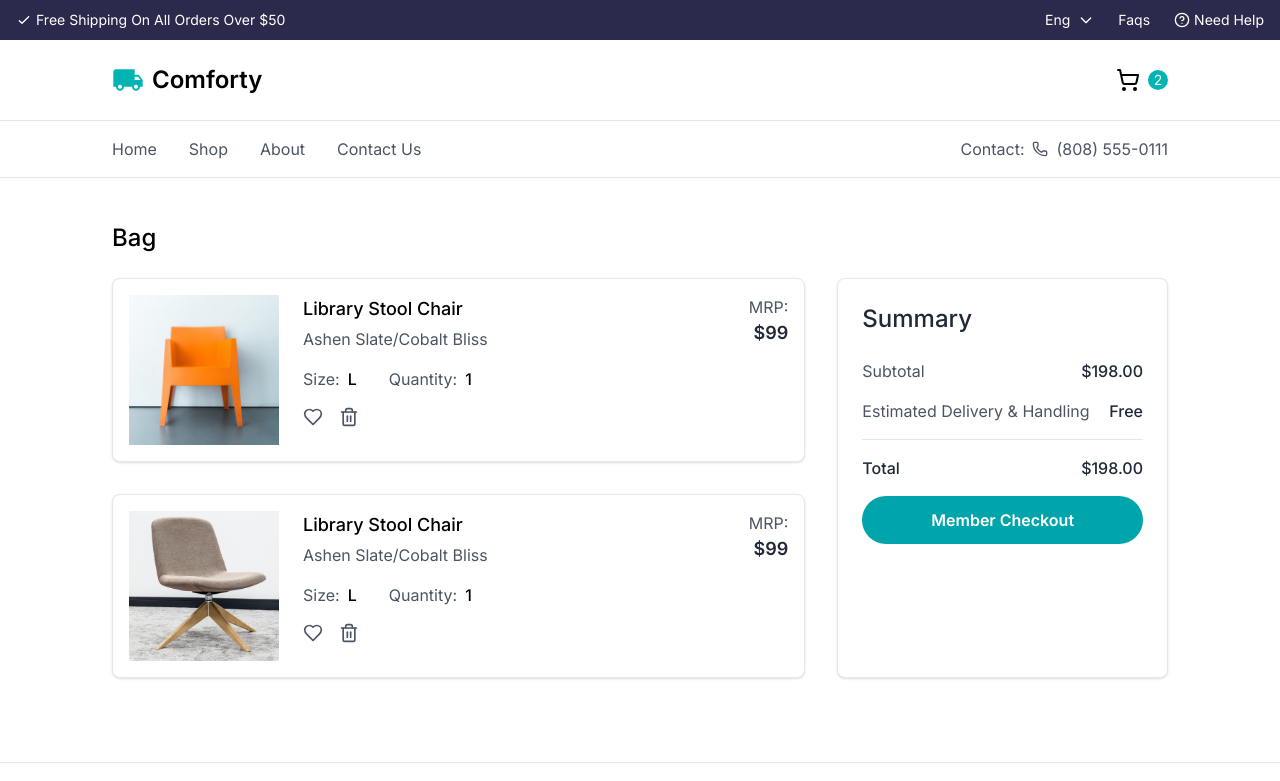
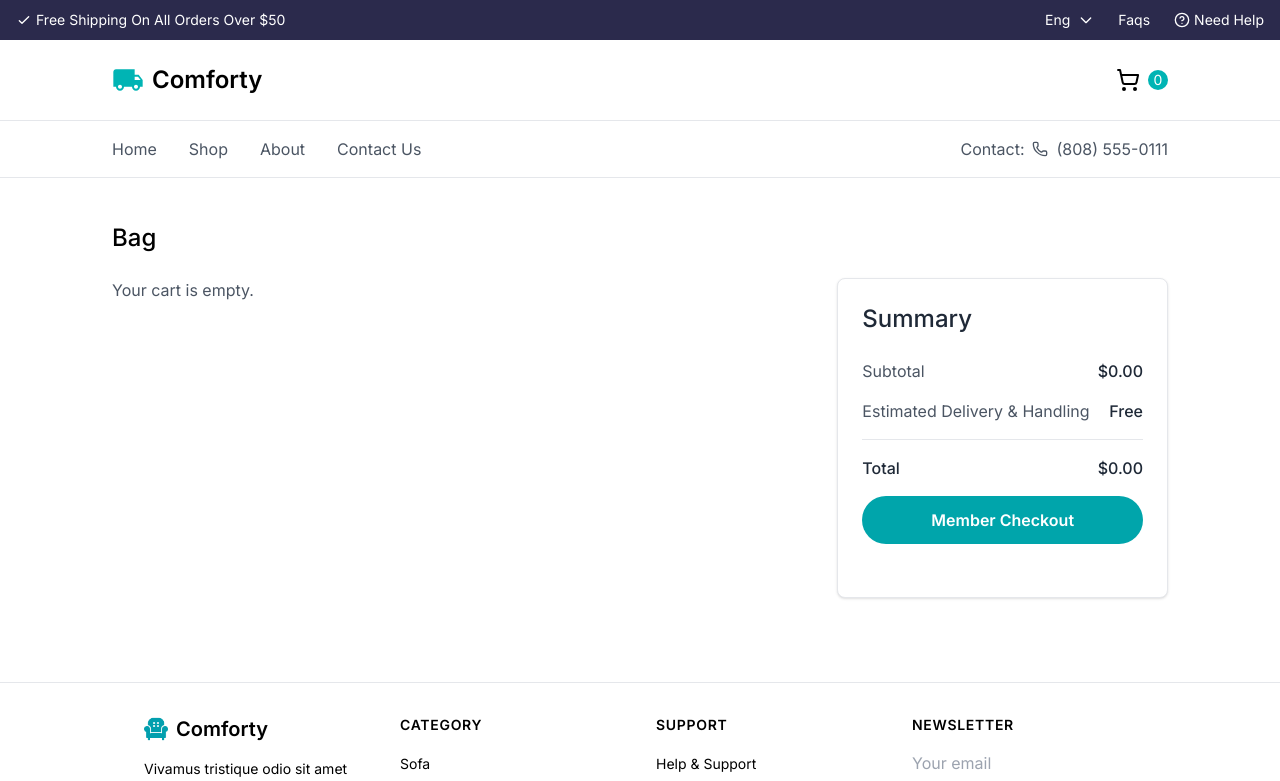
Before and after one commit to MaryamJami1/ui-ux-hackathon, a Next.js app: page /components/cart/myCarts in a window 1280 px wide. Shown: the top 781 px of the page. Built offline with nearby package versions, Linux system fonts and the light colour scheme.

Commit message:
add to cart functionality

```diff
--- a/package.json
+++ b/package.json
@@ -13,7 +13,8 @@
     "next": "^14.2.20",
     "react": "^18",
     "react-dom": "^18",
-    "react-icons": "^5.4.0"
+    "react-icons": "^5.4.0",
+    "react-toastify": "^11.0.2"
   },
   "devDependencies": {
     "@types/node": "^20",
--- a/src/app/components/cart/myCarts/page.tsx
+++ b/src/app/components/cart/myCarts/page.tsx
@@ -1,23 +1,23 @@
+"use client"
+import { useCart } from '@/app/context/CartContext';
 import { Heart, Trash2 } from 'lucide-react';
 import Image from "next/image";
 
 export default function ShoppingCartHeader() {
+  const { cartItems, removeFromCart, increaseQuantity, decreaseQuantity } = useCart();
+
   return (
-        <div className="w-full max-w-7xl mx-auto px-2  m-10 lg:px-28 lg:py-1 font-inter ">
+    <div className="w-full max-w-7xl mx-auto px-2 m-10 lg:px-28 lg:py-1 font-inter">
       <h1 className="text-2xl font-medium mb-6">Bag</h1>
 
       <div className="grid md:grid-cols-3 gap-8">
-
-
         <div className="md:col-span-2 space-y-8">
-                    {[
-                        { id: 1, src: "/hot/item-category 1.png" },
-                        { id: 2, src: "/category/Image (10).png" },
-                    ].map((item) => (
+          {cartItems.length > 0 ? (
+            cartItems.map((item: any) => (
               <div key={item.id} className="flex gap-6 p-4 bg-white shadow rounded-lg border border-gray-200">
                 <div className="w-[150px] h-[150px] bg-gray-100 relative">
                   <Image
-                                    src={item.src}
+                    src={item.image}
                     alt={`Product Image ${item.id}`}
                     width={150}
                     height={150}
@@ -27,44 +27,65 @@ export default function ShoppingCartHeader() {
                 <div className="flex-1">
                   <div className="flex justify-between">
                     <div>
-                                        <h3 className="text-lg font-medium">Library Stool Chair</h3>
-                                        <p className="text-gray-600 mt-1">Ashen Slate/Cobalt Bliss</p>
+                      <h3 className="text-lg font-medium">{item.name}</h3>
+                      <p className="text-gray-600 mt-1">{item.color}</p>
                       <div className="mt-4 flex gap-8">
                         <div>
                           <span className="text-gray-600">Size:</span>
-                                                <span className="ml-2 font-medium">L</span>
+                          <span className="ml-2 font-medium">{item.size}</span>
                         </div>
                         <div>
                           <span className="text-gray-600">Quantity:</span>
-                                                <span className="ml-2 font-medium">1</span>
+                          <span className="ml-2 font-medium">{item.quantity}</span>
                         </div>
                       </div>
                     </div>
                     <div className="text-right">
                       <p className="text-gray-600">MRP:</p>
-                                        <p className="text-lg font-semibold text-gray-800">$99</p>
+                      <p className="text-lg font-semibold text-gray-800">${item.price}</p>
                     </div>
                   </div>
                   <div className="mt-4 flex gap-4">
+                    <button
+                      className="text-gray-600 hover:text-gray-900 transition"
+                      onClick={() => removeFromCart(item.id)}  // Remove item from cart
+                    >
+                      <Trash2 className="w-5 h-5" />
+                    </button>
                     <button className="text-gray-600 hover:text-gray-900 transition">
                       <Heart className="w-5 h-5" />
                     </button>
-                                    <button className="text-gray-600 hover:text-gray-900 transition">
-                                        <Trash2 className="w-5 h-5" />
+                    {/* Buttons for increasing and decreasing quantity */}
+                    <button
+                      onClick={() => increaseQuantity(item.id)} // Increase quantity from context
+                      className="px-2 py-1 bg-gray-200 text-gray-700 rounded"
+                    >
+                      +
+                    </button>
+                    <button
+                      onClick={() => decreaseQuantity(item.id)} // Decrease quantity from context
+                      className="px-2 py-1 bg-gray-200 text-gray-700 rounded"
+                    >
+                      -
                     </button>
                   </div>
                 </div>
               </div>
-                    ))}
+            ))
+          ) : (
+            <p className="text-gray-600">Your cart is empty.</p>
+          )}
         </div>
 
         {/* Summary Section */}
-                <div className="bg-white shadow rounded-lg border border-gray-200 p-6">
+        <div className="bg-white shadow rounded-lg border border-gray-200 p-6 h-[20rem]">
           <h2 className="text-2xl font-medium text-gray-800">Summary</h2>
           <div className="mt-6 space-y-4">
             <div className="flex justify-between">
               <span className="text-gray-600">Subtotal</span>
-                            <span className="font-medium text-gray-800">$198.00</span>
+              <span className="font-medium text-gray-800">
+                ${cartItems.reduce((total, item) => total + item.price * item.quantity, 0).toFixed(2)}
+              </span>
             </div>
             <div className="flex justify-between">
               <span className="text-gray-600">Estimated Delivery & Handling</span>
@@ -72,7 +93,9 @@ export default function ShoppingCartHeader() {
             </div>
             <div className="pt-4 flex justify-between border-t border-gray-200">
               <span className="font-medium text-gray-800">Total</span>
-                            <span className="font-medium text-gray-800">$198.00</span>
+              <span className="font-medium text-gray-800">
+                ${cartItems.reduce((total, item) => total + item.price * item.quantity, 0).toFixed(2)}
+              </span>
             </div>
             <button className="w-full bg-[#00A5AB] text-white font-semibold rounded-full py-3 px-4 mt-4 hover:bg-[#008f94] transition-colors">
               Member Checkout
--- a/src/app/components/feature/Product.tsx
+++ b/src/app/components/feature/Product.tsx
@@ -1,19 +1,23 @@
-import Image from "next/image"
-import { ShoppingCart } from 'lucide-react'
-import { Badge } from "@/app/components/ui/Badge"
-import { Button } from "@/app/components/ui/Button"
-import { Card, CardContent } from "@/app/components/ui/Card"
+"use client"
+import Image from "next/image";
+import { ShoppingCart } from "lucide-react";
+import { Badge } from "@/app/components/ui/Badge";
+import { Button } from "@/app/components/ui/Button";
+import { Card, CardContent } from "@/app/components/ui/Card";
+import { useCart } from "@/app/context/CartContext"; // Import the cart context
+import { toast, ToastContainer } from "react-toastify"; // Import react-toastify
+import "react-toastify/dist/ReactToastify.css"; // Import CSS for toast notifications
 
 interface Product {
-  id: number
-  name: string
-  price: number
-  originalPrice?: number
-  image: string
+  id: number;
+  name: string;
+  price: number;
+  originalPrice?: number;
+  image: string;
   badge?: {
-    text: string
-    variant: "default" | "secondary" | "destructive" | "outline"
-  }
+    text: string;
+    variant: "default" | "secondary" | "destructive" | "outline";
+  };
 }
 
 const products: Product[] = [
@@ -50,16 +54,31 @@ const products: Product[] = [
     price: 20,
     image: "/product/Image (11).png",
   },
-]
+];
 
 export default function FeaturedProducts() {
+  const { addToCart } = useCart();
+  console.log(addToCart);
+
+  // Customized toast notification function
+  const notify = () => {
+    toast.success("Product added to cart!", {
+      position: "top-right", // Correct position usage as a string
+      autoClose: 1000, // Hide after 3 seconds
+      hideProgressBar: true, // Hide progress bar
+      closeButton: false, // Disable close button
+      className: "bg-green-500 text-white font-semibold p-4 rounded-md", // Customize your toast style
+    });
+  };
+
   return (
+    <>
       <section className="w-full py-12">
         <div className="container px-4 md:px-6">
-        <h2 className="text-3xl font-bold tracking-tight  mb-8">Featured Products</h2>
+          <h2 className="text-3xl font-bold tracking-tight mb-8">Featured Products</h2>
           <div className="grid grid-cols-1 sm:grid-cols-2 lg:grid-cols-4 gap-6">
             {products.map((product) => (
-            <Card key={product.id} className="group overflow-hidden rounded-xl ">
+              <Card key={product.id} className="group overflow-hidden rounded-xl">
                 <CardContent className="p-0">
                   <div className="relative">
                     {product.badge && (
@@ -95,6 +114,18 @@ export default function FeaturedProducts() {
                         size="icon"
                         className="rounded-full"
                         aria-label="Add to cart"
+                        onClick={() => {
+                          addToCart({
+                            id: product.id,
+                            name: product.name,
+                            price: product.price,
+                            image: product.image,
+                            quantity: 1, // Default quantity
+                            size: "M", // Static or dynamic value (e.g., "M")
+                            color: "Red", // Static or dynamic value (e.g., "Red")
+                          });
+                          notify(); // Show the toast notification
+                        }}
                       >
                         <ShoppingCart className="h-4 w-4" />
                       </Button>
@@ -106,5 +137,7 @@ export default function FeaturedProducts() {
           </div>
         </div>
       </section>
-  )
+
+    </>
+  );
 }
--- a/src/app/components/nav-bar.tsx
+++ b/src/app/components/nav-bar.tsx
@@ -2,12 +2,16 @@
 import Link from "next/link";
 import { Phone, ShoppingCart, HelpCircle, Menu, X } from "lucide-react";
 import { useState } from "react";
+import { useCart } from "../context/CartContext";
+
 
 export default function Navbar() {
+  const { cartItems } = useCart();
+
   const [menuOpen, setMenuOpen] = useState(false);
 
   const handleLinkClick = () => {
-    setMenuOpen(false); // Close the menu when a link is clicked
+    setMenuOpen(false);
   };
 
   return (
@@ -82,7 +86,7 @@ export default function Navbar() {
             >
               <ShoppingCart className="w-6 h-6" />
               <span className="bg-[#00B4B4] text-white rounded-full w-5 h-5 flex items-center justify-center text-sm">
-                2
+              {cartItems.length}
               </span>
             </Link>
             <button
--- a/src/app/components/ourproducts/OurProduct.tsx
+++ b/src/app/components/ourproducts/OurProduct.tsx
@@ -1,18 +1,26 @@
-import { ShoppingCart } from 'lucide-react'
-import { Badge } from "@/app/components/ui/Badge"
-import Image from 'next/image'
-import Link from 'next/link'
+"use client"
+import { ShoppingCart } from 'lucide-react';
+import { Badge } from "@/app/components/ui/Badge";
+import Image from 'next/image';
+import Link from 'next/link';
+import { useCart } from "../../context/CartContext";
+import { Button } from '../ui/Button';
+import { toast, ToastContainer } from "react-toastify"; // Import toast and ToastContainer
+import "react-toastify/dist/ReactToastify.css"; // Import the CSS for toast notifications
+
 interface Product {
-  id: number
-  title: string
-  price: number
-  originalPrice?: number
-  image: string
-  isNew?: boolean
-  isSale?: boolean
+  id: number;
+  title: string;
+  price: number;
+  originalPrice?: number;
+  image: string;
+  isNew?: boolean;
+  isSale?: boolean;
 }
 
 export default function OurProduct() {
+  const { addToCart } = useCart();
+
   const products: Product[] = [
     {
       id: 1,
@@ -68,13 +76,36 @@ export default function OurProduct() {
       price: 20,
       image: "/hot/card (1).png"
     }
-  ]
+  ];
+
+  // Customized toast notification function
+  const notify = () => {
+    toast.success("Product added to cart!", {
+      position: "top-right",
+      autoClose: 1000,
+      hideProgressBar: true,
+      closeButton: false,
+      className: "bg-green-500 text-white font-semibold p-4 rounded-md",
+    });
+  };
+
+  const handleAddToCart = (product: Product) => {
+    const cartItem = {
+      id: product.id,
+      name: product.title,
+      price: product.price,
+      image: product.image,
+      quantity: 1,
+      size: '',
+      color: ''
+    };
+    addToCart(cartItem); // Add item to cart
+    notify(); // Show the toast notification after adding the product
+  };
 
   return (
     <div className="container mx-auto px-4 py-20">
-
-      <h1 className="text-3xl text-center font-semibold text-[#1C1B1F] tracking-tight  mb-8"> Our Products</h1>
-
+      <h1 className="text-3xl text-center font-semibold text-[#1C1B1F] tracking-tight mb-8">Our Products</h1>
       <div className="grid grid-cols-1 gap-6 sm:grid-cols-2 lg:grid-cols-4">
         {products.map((product) => (
           <div key={product.id} className="group relative rounded-lg bg-white">
@@ -113,14 +144,18 @@ export default function OurProduct() {
                   )}
                 </div>
               </div>
-              <button className="rounded-full bg-[#00B5A5] p-2 text-white transition-colors hover:bg-[#00A294]">
+              <Button
+                className="rounded-full bg-[#00B5A5] p-2 text-white transition-colors hover:bg-[#00A294]"
+                onClick={() => handleAddToCart(product)} // Add to cart functionality
+              >
                 <ShoppingCart className="h-5 w-5" />
                 <span className="sr-only">Add to cart</span>
-              </button>
+              </Button>
             </div>
           </div>
         ))}
       </div>
+
     </div>
-  )
+  );
 }
--- /dev/null
+++ b/src/app/context/CartContext.tsx
@@ -0,0 +1,77 @@
+"use client"
+import React, { createContext, useContext, useState, ReactNode } from "react";
+
+interface CartItem {
+  id: number;
+  name: string;
+  price: number;
+  image: string;
+  quantity: number;
+  size: string;
+  color: string;
+}
+
+interface CartContextType {
+  cartItems: CartItem[];
+  addToCart: (item: CartItem) => void;
+  removeFromCart: (id: number) => void;
+  increaseQuantity: (id: number) => void;
+  decreaseQuantity: (id: number) => void;
+}
+
+const CartContext = createContext<CartContextType | undefined>(undefined);
+
+export const CartProvider: React.FC<{ children: ReactNode }> = ({ children }) => {
+  const [cartItems, setCartItems] = useState<CartItem[]>([]);
+
+  const addToCart = (item: CartItem) => {
+    setCartItems((prevItems) => {
+      const existingItem = prevItems.find((cartItem) => cartItem.id === item.id);
+      if (existingItem) {
+        return prevItems.map((cartItem) =>
+          cartItem.id === item.id
+            ? { ...cartItem, quantity: cartItem.quantity + 1 }
+            : cartItem
+        );
+      } else {
+        return [...prevItems, item];
+      }
+    });
+  };
+
+  const removeFromCart = (id: number) => {
+    setCartItems((prevItems) => prevItems.filter((item) => item.id !== id));
+  };
+
+  const increaseQuantity = (id: number) => {
+    setCartItems((prevItems) =>
+      prevItems.map((item) =>
+        item.id === id ? { ...item, quantity: item.quantity + 1 } : item
+      )
+    );
+  };
+
+  const decreaseQuantity = (id: number) => {
+    setCartItems((prevItems) =>
+      prevItems.map((item) =>
+        item.id === id && item.quantity > 1
+          ? { ...item, quantity: item.quantity - 1 }
+          : item
+      )
+    );
+  };
+
+  return (
+    <CartContext.Provider value={{ cartItems, addToCart, removeFromCart, increaseQuantity, decreaseQuantity }}>
+      {children}
+    </CartContext.Provider>
+  );
+};
+
+export const useCart = (): CartContextType => {
+  const context = useContext(CartContext);
+  if (!context) {
+    throw new Error("useCart must be used within a CartProvider");
+  }
+  return context;
+};
--- a/src/app/layout.tsx
+++ b/src/app/layout.tsx
@@ -3,6 +3,9 @@ import { Inter } from "next/font/google";
 import "./globals.css";
 import NavBar from "./components/nav-bar";
 import Footer from "./components/footer/Footer";
+import { CartProvider } from "./context/CartContext";
+import { ToastContainer } from "react-toastify";
+import "react-toastify/dist/ReactToastify.css"; // ToastContainer ke liye styles
 
 const inter = Inter({
   subsets: ['latin'],
@@ -15,7 +18,6 @@ export const metadata: Metadata = {
   description: "by maryam jamil",
 };
 
-
 export default function RootLayout({
   children,
 }: {
@@ -23,14 +25,22 @@ export default function RootLayout({
 }) {
   return (
     <html lang="en">
+      <body className={inter.className}>
+        <CartProvider>
+          <NavBar />
+          {children}
+          <Footer />
 
-
-      <body className={inter.className}>
-      <NavBar />
-        {children}
-        <Footer/>
-        </body>
-
+          {/* Add ToastContainer here */}
+          <ToastContainer
+            position="top-right"
+            autoClose={1000}
+            hideProgressBar
+            closeButton={false}
+            className="z-50 mt-12"
+          />
+        </CartProvider>
+      </body>
     </html>
-  )
+  );
 }
--- a/src/app/page.tsx
+++ b/src/app/page.tsx
@@ -10,6 +10,7 @@ import OurProduct from "./components/ourproducts/OurProduct";
 export default function Home() {
   return (
     <main className="flex min-h-screen flex-col lg:px-[6rem]">
+
       <Header />
       <CompanyLogos/>
       <FeaturedProducts/>
```
Also changed, not shown: 1 other file (tests, documents, lock files or other folders). Lines whose indentation alone changed are shown as unchanged.
